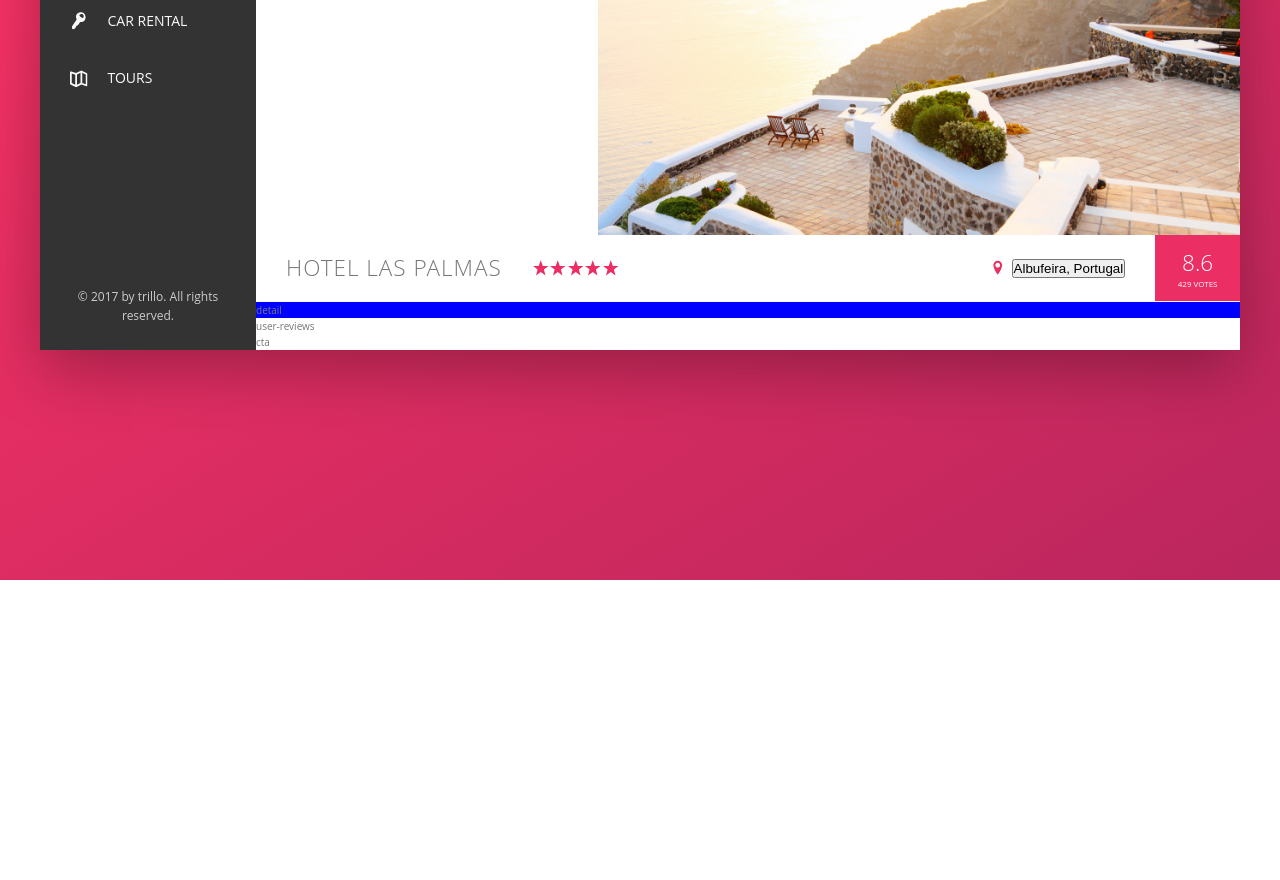
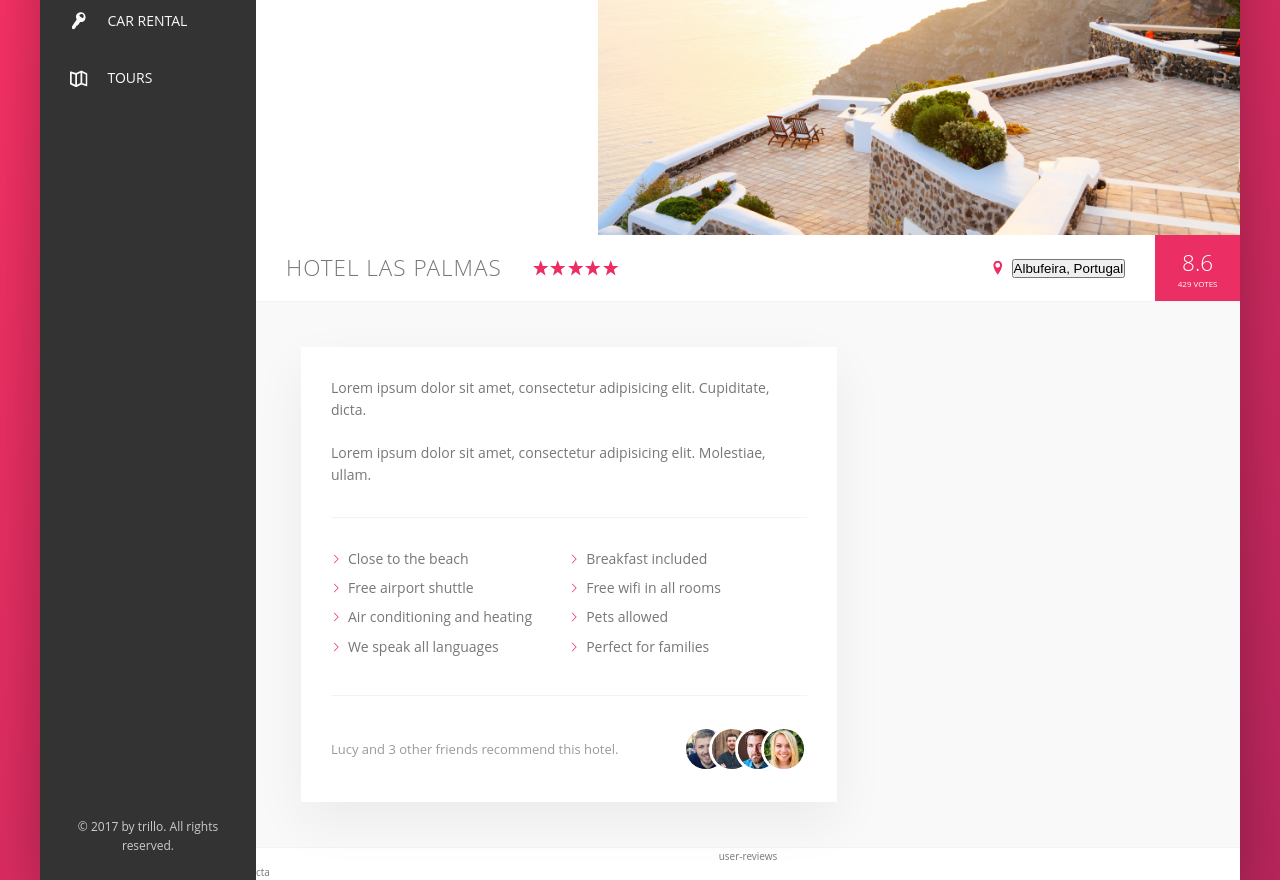
Before and after one commit to Moogun/Hotel-Review, a website: page index.html in a window 1280 px wide. Shown: the part 220-1100 px from the top of the page. Before the commit the page ends 800 px from the top, so only its background shows below. Drawn offline with Linux system fonts and the light colour scheme.

Commit message:
added detail part

```diff
--- a/index.html
+++ b/index.html
@@ -129,7 +129,37 @@
                     <div class="overview__rating-count">429 votes</div>
                 </div>
             </div>
-            <div class="detail">detail</div>
+            <div class="detail">
+                <div class="description">
+                    <p class="paragraph">
+                        Lorem ipsum dolor sit amet, consectetur adipisicing elit. Cupiditate, dicta.
+                    </p>
+                    <p class="paragraph">
+                        Lorem ipsum dolor sit amet, consectetur adipisicing elit. Molestiae, ullam.
+                    </p>
+                    <ul class="list">
+                        <li class="list__item">Close to the beach</li>
+                        <li class="list__item">Breakfast included</li>
+                        <li class="list__item">Free airport shuttle</li>
+                        <li class="list__item">Free wifi in all rooms</li>
+                        <li class="list__item">Air conditioning and heating</li>
+                        <li class="list__item">Pets allowed</li>
+                        <li class="list__item">We speak all languages</li>
+                        <li class="list__item">Perfect for families</li>
+                    </ul>
+                    <div class="recommend">
+                        <p class="recommend__count">
+                            Lucy and 3 other friends recommend this hotel.
+                        </p>
+                        <div class="recommend__friends">
+                            <img src="img/user-3.jpg" alt="Friend 1" class="recommend__photo">
+                                <img src="img/user-4.jpg" alt="Friend 2" class="recommend__photo">
+                                <img src="img/user-5.jpg" alt="Friend 3" class="recommend__photo">
+                                <img src="img/user-6.jpg" alt="Friend 4" class="recommend__photo">
+                        </div>
+                    </div>
+                </div>
+            </div>
             <div class="user-reviews">user-reviews</div>
             <div class="cta">cta</div>
         </main>
--- a/sass/_components.scss
+++ b/sass/_components.scss
@@ -247,3 +247,32 @@
         text-transform: uppercase;
     }
 }
+
+.recommend {
+    font-size: 1.3rem;
+    color: var(--color-grey-dark-3);
+
+    display: flex;
+    align-items: center;
+
+    &__count {
+        margin-right: auto;
+    }
+
+    &__friends {
+        display: flex;
+    }
+
+    &__photo {
+        box-sizing: content-box;
+
+        height: 4rem;
+        width: 4rem;
+        border: 3px solid #fff;
+        border-radius: 50%;
+
+        &:not(:last-child) {
+            margin-right: -2rem;
+        }
+    }
+}
--- a/sass/_layout.scss
+++ b/sass/_layout.scss
@@ -38,13 +38,79 @@
 }
 
 .detail {
-  background-color: blue;
+    font-size: 1.4rem;
+
+    background-color: var(--color-grey-light-1);
+    border-bottom: var(--line);
+    padding: 4.5rem;
+
+    display: flex;
 }
 
 .description {
+    background-color: #fff;
+    padding: 3rem;
+    box-shadow: var(--shadow-light);
+    margin-right: 4.5rem;
+
+    flex: 0 0 60%;
 
 }
 
 .user-reviews {
+    flex: 1;
 
+    display: flex;
+    flex-direction: column;
+    align-items: center;
 }
+
+.paragraph:not(:last-of-type) {
+    margin-bottom: 2rem;
+}
+
+.list {
+    list-style: none;
+    margin: 3rem 0;
+    padding: 3rem 0;
+    border-top: var(--line);
+    border-bottom: var(--line);
+
+    display: flex;
+    flex-wrap: wrap;
+
+    &__item {
+        flex: 0 0 50%;
+        margin-bottom: .7rem;
+    }
+
+    &__item::before {
+        content: "";
+        display: inline-block;
+        height: 1rem;
+        width: 1rem;
+        margin-right: .7rem;
+
+        // Older browsers
+        background-image: url(../img/chevron-thin-right.svg);
+        background-size: cover;
+
+        // //Newer browsers - masks
+        @supports (-webkit-mask-image: url()) or (mask-image: url()) {
+            background-color: var(--color-primary);
+            -webkit-mask-image: url(../img/chevron-thin-right.svg);
+            -webkit-mask-size: cover;
+            mask-image: url(../img/chevron-thin-right.svg);
+            mask-size: cover;
+            background-image: none;
+        }
+    }
+}
+
+.user-reviews {
+    float: 1;
+
+    display: flex;
+    flex-direction: column;
+    align-items: center;
+}
```
Also changed, not shown: css/style.css.
